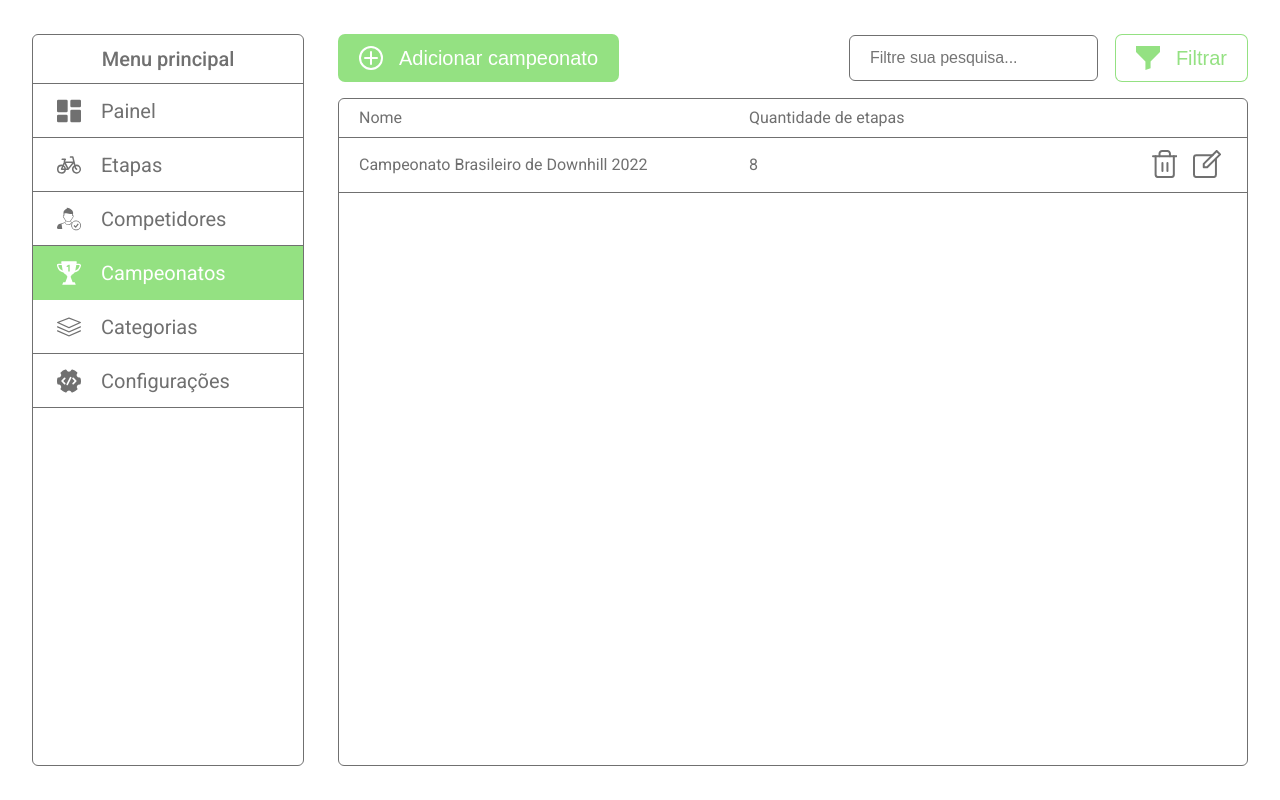
After one commit to RafaelCecchin/downhill-timer, a Node server app: page /campeonatos in a window 1280 px wide. The commit adds this page. Run offline with Node 20, Linux system fonts and the light colour scheme; some libraries are stand-ins or nearby versions.

Commit message:
feature: adicionar front-end da página de campeonatos externa

```diff
--- a/Controller.js
+++ b/Controller.js
@@ -53,6 +53,10 @@ app.get('/configuracoes', async(req, res) => {
     res.render('configuracoes', {viewName: 'configuracoes'});
 });
 
+app.get('/campeonatos', async(req, res) => {
+    res.render('campeonatos', {viewName: 'campeonatos'});
+});
+
 // Server
 let port = process.env.PORT || 3000;
 app.listen(port, (req, res) => {
--- a/assets/styles/scss/_global.scss
+++ b/assets/styles/scss/_global.scss
@@ -4,10 +4,17 @@ body {
     grid-template-rows: auto 1fr auto;
     padding: 0 2rem;
     min-height: 100vh;
+    max-height: 100vh;
+    overflow: hidden;
     gap: 2.125rem;
     font-family: 'Roboto', sans-serif;
     color: $gray;
     font-size: 16px;
+
+    main {
+        max-height: 100%;
+        overflow: hidden;
+    }
 }
 
 .page-title {
@@ -48,6 +55,7 @@ body {
     transition: .2s ease-in-out;
     transition-property: background-color, color, box-shadow;
     width: max-content;
+    margin: 1px;
 
     svg {
         width: 1.5rem;
@@ -117,4 +125,6 @@ body {
     font-size: 1rem;
     font-weight: 500;
     color: $gray;
+    border: 1px solid;
+    margin: 1px;
 }
--- a/assets/styles/scss/pages/_configuracoes.scss
+++ b/assets/styles/scss/pages/_configuracoes.scss
@@ -2,10 +2,5 @@
     .container {
         display: grid;
         gap: 1rem;
-
-        label {
-
-        }
-
     }
 }
--- /dev/null
+++ b/assets/styles/scss/pages/_index.scss
@@ -0,0 +1,112 @@
+.index-page {
+    height: 100%;
+
+    .container {
+        height: 100%;
+        display: grid;
+        grid-template-rows: auto 1fr;
+        gap: 1rem;
+
+        .actions {
+            display: flex;
+            flex-direction: row;
+            justify-content: space-between;
+        }
+
+        .table-container {
+            width: 100%;
+            border-radius: 0.375rem;
+            border: 1px solid $gray;
+            overflow: hidden;
+
+            .table {
+                text-align: left;
+                width: 100%;
+                display: flex;
+                flex-direction: column;
+                overflow: hidden;
+                height: 100%;
+
+                &[data-number-columns="2"] {
+                    tr {
+                        grid-template-columns: 1fr 8rem;
+                    }
+                }
+
+                &[data-number-columns="3"] {
+                    tr {
+                        grid-template-columns: 1fr 1fr 8rem;
+                    }
+                }
+
+                &[data-number-columns="4"] {
+                    tr {
+                        grid-template-columns: 1fr 1fr 1fr 8rem;
+                    }
+                }
+
+                &[data-number-columns="5"] {
+                    tr {
+                        grid-template-columns: 1fr 1fr 1fr 1fr 8rem;
+                    }
+                }
+
+                thead {
+                    display: flex;
+
+                    tr {
+                        border-bottom: 1px solid $gray;
+                        width: 100%;
+                        display: grid;
+                        align-items: center;
+                        overflow-y: scroll;
+
+                        &::-webkit-scrollbar {
+                            background-color: transparent;
+                        }
+
+                        th {
+                            padding: 0.6875rem 1.25rem;
+                            vertical-align: middle;
+                            height: max-content;
+                        }
+                    }
+                }
+
+                tbody {
+                    width: 100%;
+                    overflow-y: scroll;
+                    display: flex;
+                    flex-direction: column;
+                    height: 100%;
+
+                    tr {
+                        border-bottom: 1px solid $gray;
+                        width: 100%;
+                        display: grid;
+                        align-items: center;
+
+                        td {
+                            padding: 0.6875rem 1.25rem;
+                            vertical-align: middle;
+                            height: max-content;
+
+                            &:last-of-type {
+                                text-align: right;
+                            }
+                        }
+                    }
+                }
+
+                .table-button {
+                    border: none;
+                    background: none;
+                    height: 1.5rem;
+                    width: auto;
+                    fill: $gray;
+                    cursor: pointer;
+                }
+            }
+        }
+    }
+}
--- a/assets/styles/scss/style.scss
+++ b/assets/styles/scss/style.scss
@@ -10,3 +10,4 @@
 
 @import 'pages/painel';
 @import 'pages/configuracoes';
+@import 'pages/index';
--- /dev/null
+++ b/views/campeonatos.handlebars
@@ -0,0 +1,72 @@
+<section class="page-campeonatos index-page">
+    <div class="container">
+        <div class="actions">
+
+            <div class="label add">
+                <div class="label-inputs">
+                    <button class="button primary-button" id="btn-add-campeonato">
+                        <svg xmlns="http://www.w3.org/2000/svg" width="24" height="24" viewBox="0 0 24 24">
+                            <path d="M11,0A11,11,0,1,1,0,11,11,11,0,0,1,11,0Z" transform="translate(1 1)" fill="none" stroke="#fff" stroke-linecap="round" stroke-width="2"/>
+                            <line y2="12" transform="translate(12 6)" fill="none" stroke="#fff" stroke-linecap="round" stroke-linejoin="round" stroke-width="2"/>
+                            <line x1="12" transform="translate(6 12)" fill="none" stroke="#fff" stroke-linecap="round" stroke-linejoin="round" stroke-width="2"/>
+                        </svg>
+                        <span>Adicionar campeonato</span>
+                    </button>
+                </div>
+            </div>
+
+            <div class="label filter">
+                <div class="label-inputs">
+                    <input class="input" type="text" placeholder="Filtre sua pesquisa..."/>
+                    <button class="button secondary-button" id="btn-filter-campeonato">
+                        <svg version="1.1" id="Layer_1" xmlns="http://www.w3.org/2000/svg" xmlns:xlink="http://www.w3.org/1999/xlink" x="0px" y="0px"
+                            viewBox="0 0 512 512" style="enable-background:new 0 0 512 512;" xml:space="preserve">
+                            <polygon points="0,0 0,128 201.143,329.143 201.143,512 310.857,475.429 310.857,329.143 512,128 512,0 		"/>
+                        </svg>
+                        <span>Filtrar</span>
+                    </button>
+                </div>
+            </div>
+
+        </div>
+        <div class="table-container">
+            <table class="table" data-number-columns="3">
+                <thead>
+                    <tr>
+                        <th scope="col">Nome</th>
+                        <th scope="col">Quantidade de etapas</th>
+                        <th scope="col"></th>
+                    </tr>
+                </thead>
+                <tbody>
+
+                    <tr data-cod="">
+                        <td>Campeonato Brasileiro de Downhill 2022</td>
+                        <td>8</td>
+                        <td>
+                            <button class="table-button remove-row" data-target="id">
+                                <svg xmlns="http://www.w3.org/2000/svg" width="25.44" height="28.044" viewBox="0 0 25.44 28.044">
+                                    <g id="Lixo" transform="translate(-2 -1)">
+                                        <path id="Caminho_5" data-name="Caminho 5" d="M3,6H26.44" transform="translate(0 1.209)" fill="none" stroke="#707070" stroke-linecap="round" stroke-linejoin="round" stroke-width="2"/>
+                                        <path id="Caminho_6" data-name="Caminho 6" d="M23.231,7.209V25.44a2.6,2.6,0,0,1-2.6,2.6H7.6A2.6,2.6,0,0,1,5,25.44V7.209m3.907,0V4.6a2.6,2.6,0,0,1,2.6-2.6H16.72a2.6,2.6,0,0,1,2.6,2.6v2.6" transform="translate(0.604)" fill="none" stroke="#707070" stroke-linecap="round" stroke-linejoin="round" stroke-width="2"/>
+                                        <line id="Linha_8" data-name="Linha 8" y2="8" transform="translate(12.44 14)" fill="none" stroke="#707070" stroke-linecap="round" stroke-linejoin="round" stroke-width="2"/>
+                                        <line id="Linha_9" data-name="Linha 9" y2="8" transform="translate(17.44 14)" fill="none" stroke="#707070" stroke-linecap="round" stroke-linejoin="round" stroke-width="2"/>
+                                    </g>
+                                </svg>
+                            </button>
+                            <button class="table-button edit-row" data-target="id">
+                                <svg xmlns="http://www.w3.org/2000/svg" width="28.089" height="28.089" viewBox="0 0 28.089 28.089">
+                                    <g id="Editar" transform="translate(-6 -2.6)">
+                                        <path id="Caminho_3" data-name="Caminho 3" d="M18.414,19.936H15V16.523L27.923,3.6l3.414,3.414Z" transform="translate(1.753)" fill="none" stroke="#707070" stroke-linecap="round" stroke-linejoin="round" stroke-miterlimit="10" stroke-width="2"/>
+                                        <path id="Caminho_4" data-name="Caminho 4" d="M28.944,10.657V26.506a2.445,2.445,0,0,1-2.438,2.438H9.438A2.445,2.445,0,0,1,7,26.506V9.438A2.445,2.445,0,0,1,9.438,7H25.53" transform="translate(0 0.745)" fill="none" stroke="#707070" stroke-linecap="round" stroke-linejoin="round" stroke-miterlimit="10" stroke-width="2"/>
+                                    </g>
+                                </svg>
+                            </button>
+                        </td>
+                    </tr>
+
+                </tbody>
+            </table>
+        </div>
+    </div>
+</section>
```
Also changed, not shown: assets/styles/style.css, 1 other file.
